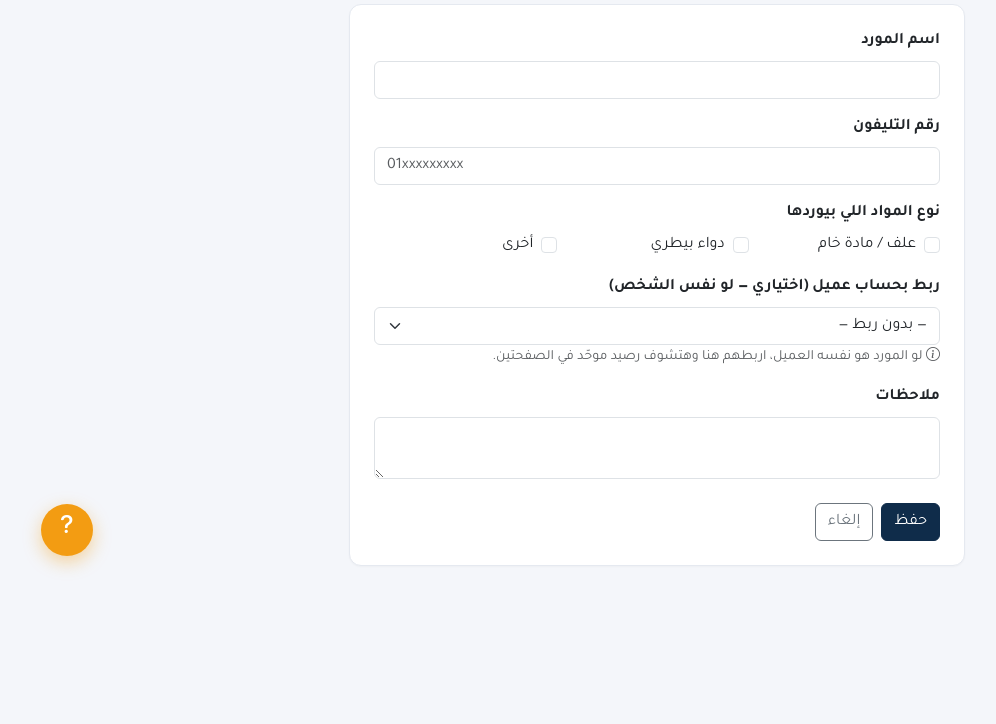
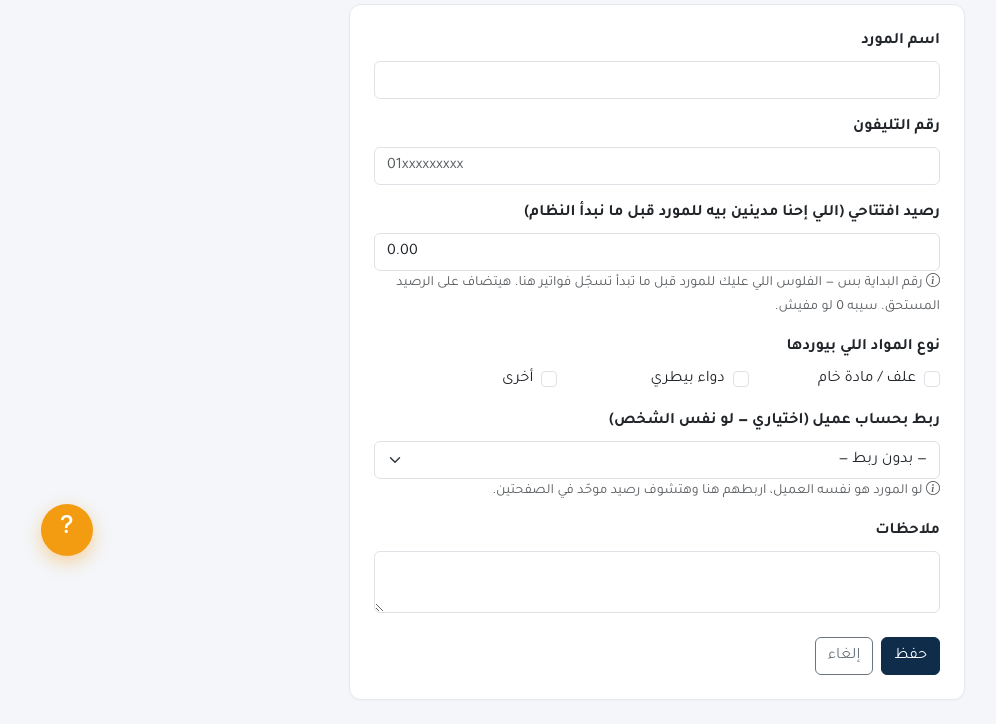
Before and after one commit to Abdelhammid1/elyasmin, a Flask app: page /suppliers/new in a window 1280 px wide; the page is wider, and only the part inside the window is pictured. Shown: the part 220-944 px from the top of that part, without its empty margins (27-1023 px from the left). Before the commit the page ends 791 px from the top of that part, so only its background shows below. Run offline with Flask 3, Linux system fonts and the light colour scheme; the visitor is signed in with stand-in values (Sample User, id 1); data that the repository does not hold is empty.

Commit message:
TICKET-1: supplier opening balance (Dina)
Suppliers the farm already owed money to when the system started had
nowhere to record that debt, so balance_due began at zero and every
migrated supplier's balance was wrong.

Adds Supplier.opening_balance (Numeric(14,2), default 0) meaning the
amount already owed to the supplier before the system started, folded
into balance_due. That property is the single choke point every balance
readout already goes through, so the list total, detail page, report,
statement and the overpay guard all pick it up without further changes.

Editable after creation, with a dedicated supplier_opening_balance_changed
audit entry since it moves the supplier's whole balance. Negative values
are rejected. The detail page shows the figure as a fourth stat card only
when non-zero, so existing suppliers keep the original layout.

Verified on SQLite and PostgreSQL 17.10: 5000 + 2000 invoice - 1000
payment = 6000, negatives rejected with a visible reason, edit path
audited.

Co-Authored-By: Claude Opus 5 <noreply@anthropic.com>
Claude-Session: https://claude.ai/code/session_01R7nN1CVYipz7HnaAvJecVN

```diff
--- a/app/blueprints/suppliers/routes.py
+++ b/app/blueprints/suppliers/routes.py
@@ -47,6 +47,7 @@ def create_supplier():
                 name=name,
                 phone=(form.phone.data or "").strip() or None,
                 supplied_categories=",".join(form.supplied_categories.data),
+                opening_balance=Decimal(str(form.opening_balance.data or 0)),
                 linked_customer_id=linked_cid,
                 notes=form.notes.data,
                 created_by_id=current_user.id,
@@ -133,6 +134,16 @@ def edit_supplier(supplier_id: int):
         supplier.phone = (form.phone.data or "").strip() or None
         supplier.supplied_categories = ",".join(form.supplied_categories.data)
         supplier.notes = form.notes.data
+
+        # TICKET-1: opening balance moves the supplier's whole balance — audit it separately
+        old_opening = Decimal(str(supplier.opening_balance or 0))
+        new_opening = Decimal(str(form.opening_balance.data or 0))
+        if new_opening != old_opening:
+            supplier.opening_balance = new_opening
+            log_action(
+                "supplier_opening_balance_changed", "Supplier", supplier.id,
+                details=f"{old_opening} -> {new_opening}",
+            )
 
         # Handle link change: reset old customer + set new one
         new_linked = form.linked_customer_id.data or None
--- a/app/forms/suppliers.py
+++ b/app/forms/suppliers.py
@@ -44,6 +44,16 @@ class SupplierForm(FlaskForm):
         validators=[DataRequired(message="الاسم مطلوب."), Length(max=120)],
     )
     phone = StringField("رقم التليفون", validators=[Optional(), Length(max=30)])
+    # TICKET-1: opening balance — what we already owe him before the system
+    opening_balance = DecimalField(
+        "رصيد افتتاحي (اللي إحنا مدينين بيه للمورد قبل ما نبدأ النظام)",
+        places=2,
+        default=0,
+        validators=[
+            Optional(),
+            NumberRange(min=0, message="الرصيد الافتتاحي لازم يكون صفر أو أكبر."),
+        ],
+    )
     supplied_categories = MultiCheckboxField(
         "نوع المواد اللي بيوردها",
         choices=CATEGORY_CHOICES,
--- a/app/templates/suppliers/form.html
+++ b/app/templates/suppliers/form.html
@@ -20,6 +20,17 @@
         <div class="mb-3">
           {{ form.phone.label(class="form-label fw-bold") }}
           {{ form.phone(class="form-control", dir="ltr", placeholder="01xxxxxxxxx") }}
+        </div>
+
+        <div class="mb-3">
+          {{ form.opening_balance.label(class="form-label fw-bold") }}
+          {{ form.opening_balance(class="form-control", dir="ltr", step="0.01", min="0", placeholder="0.00") }}
+          {% for e in form.opening_balance.errors %}<div class="text-danger small mt-1">{{ e }}</div>{% endfor %}
+          <small class="text-muted">
+            <i class="bi bi-info-circle"></i>
+            رقم البداية بس — الفلوس اللي عليك للمورد قبل ما تبدأ تسجّل فواتير هنا.
+            هيتضاف على الرصيد المستحق. سيبه 0 لو مفيش.
+          </small>
         </div>
 
         <div class="mb-3">
```
Also changed, not shown: app/models/suppliers.py (+6 -2 lines), app/templates/suppliers/detail.html (+15 -3 lines), migrations/versions/a1c4e8f92b31_supplier_opening_balance.py (added, +35 -0 lines).
